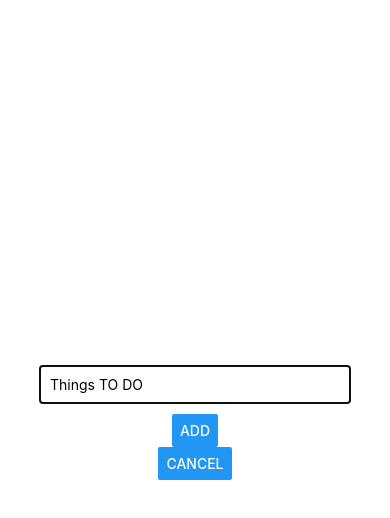
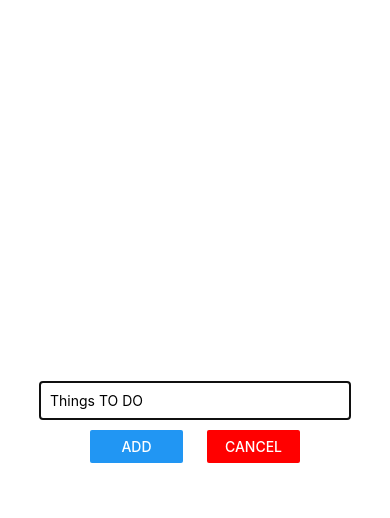
Before and after one commit to Dhrubot/todo-rn, a React Native app: screen / in a window 390 px wide. Both pictures are taken after a click on the button "ADD NEW TODO". Shown: the top 518 px of the page. Built offline with nearby package versions, Linux system fonts and the light colour scheme.

Commit message:
added a cancel button to cancel the adding task procedure and resized the button to look good

```diff
--- a/App.js
+++ b/App.js
@@ -19,10 +19,14 @@ export default function App() {
     })
   }
 
+  const cancelAddingTaskHandler = () => {
+    setModalState(false)
+  }
+
   return (
     <View style={styles.mainContainer}>
       <Button title='Add New ToDo' onPress={() => setModalState(true)} />
-      <TodoInput onAddTask={ handleAddingTask } visible={ modalState } />
+      <TodoInput onAddTask={ handleAddingTask } visible={ modalState } onCancel={ cancelAddingTaskHandler } />
       <FlatList data={ todoList } renderItem={ itemData => (
         <TodoTask id={ itemData.item.key } todo={ itemData.item.value } onDelete={ handleRemoveTask } />
       )}/>
--- a/components/TodoInput.js
+++ b/components/TodoInput.js
@@ -22,8 +22,14 @@ const TodoInput = (props) => {
           onChangeText={handleInput}
           value={todoTask}
         />
-        <Button title="Add" onPress={addTaskHandler} />
-        <Button title="Cancel" onPress={addTaskHandler} />
+        <View style={ styles.buttonContainer} >
+          <View style={ styles.button }>
+            <Button title="ADD" onPress={addTaskHandler} />
+          </View>
+          <View style={ styles.button }>
+            <Button title="CANCEL" color='red' onPress={ props.onCancel } />
+          </View>
+        </View>
       </View>
     </Modal>
   );
@@ -42,6 +48,14 @@ const styles = StyleSheet.create({
     padding: 10,
     marginBottom: 10
   },
+  buttonContainer: {
+    flexDirection: 'row',
+    justifyContent: 'space-around',
+    width: '60%'
+  },
+  button: {
+    width: '40%'
+  }
 });
 
 export default TodoInput;
```
